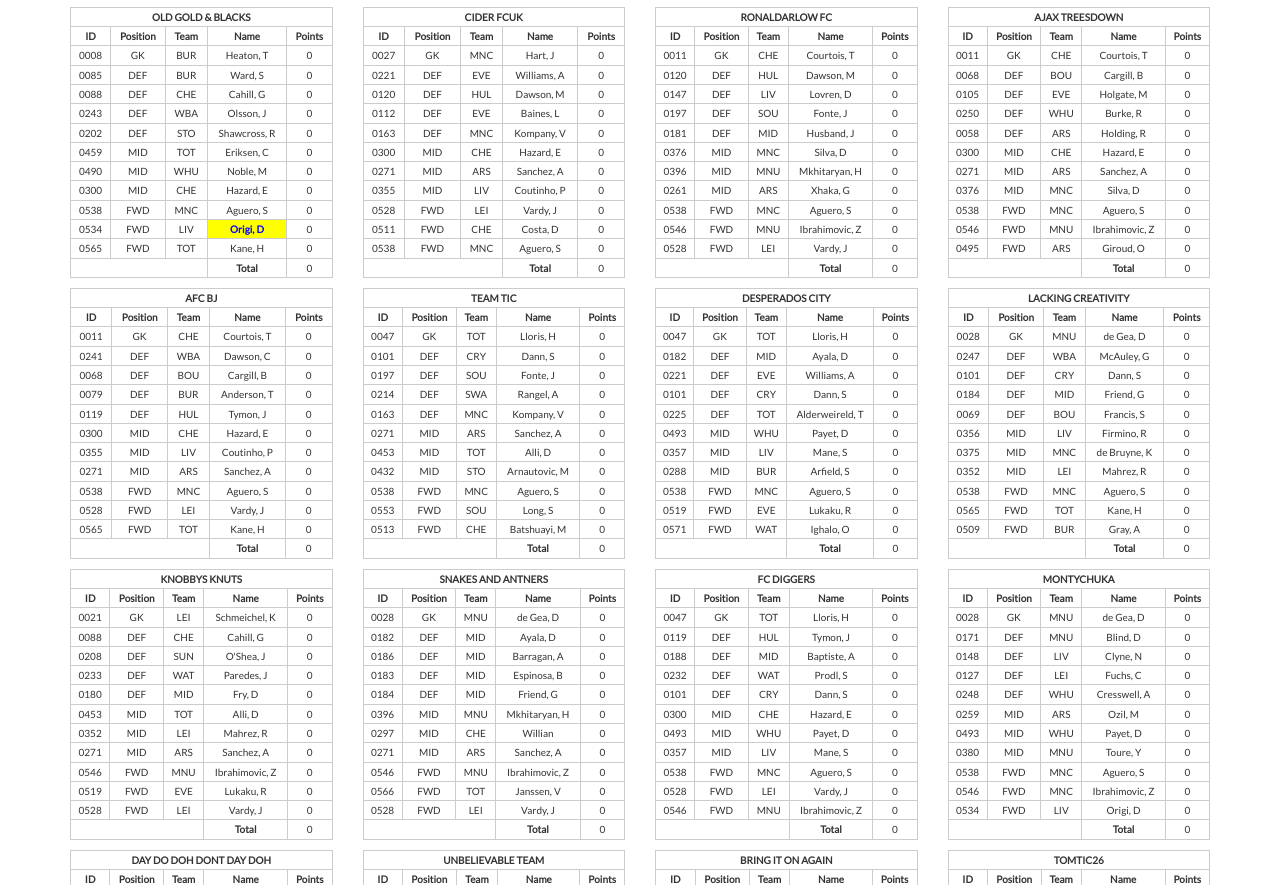
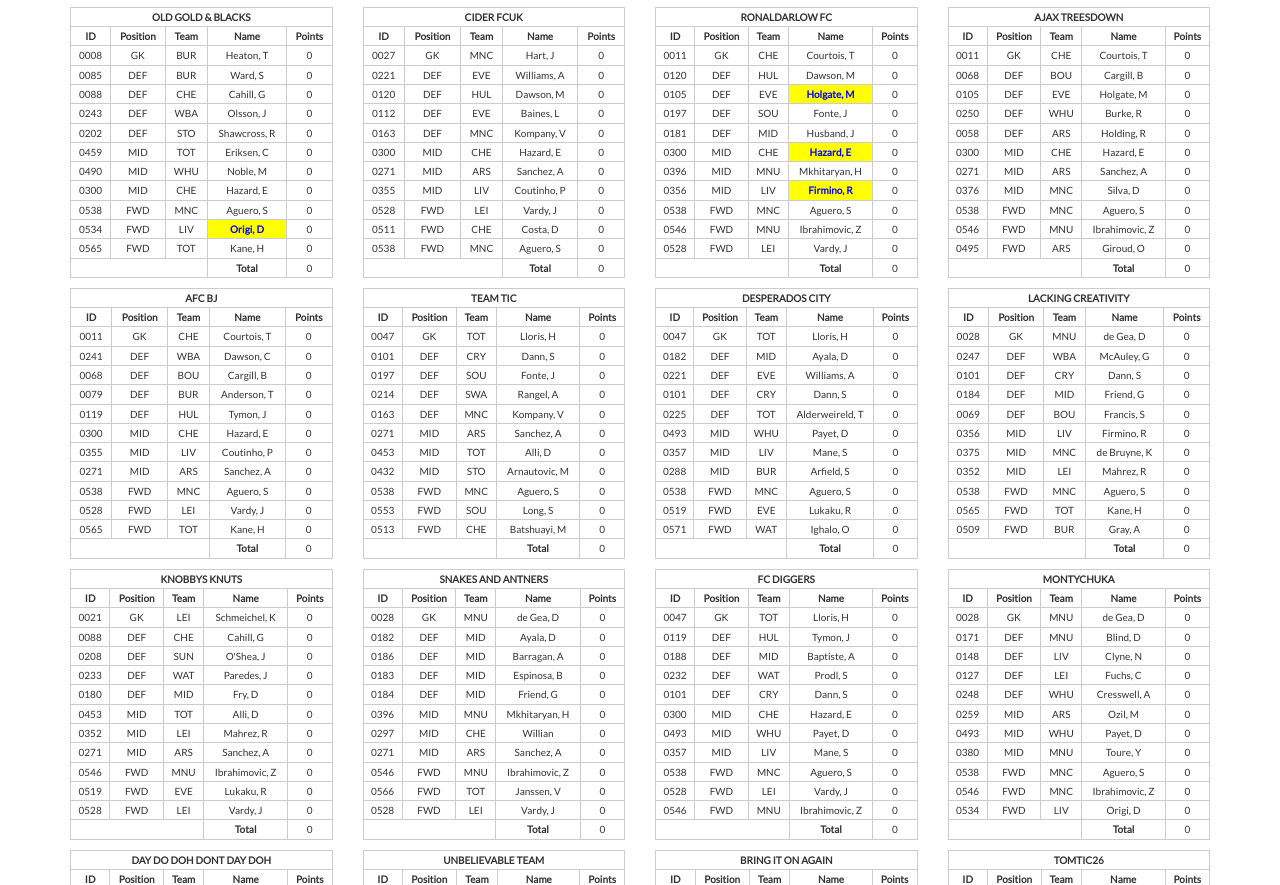
Before and after one commit to DobsonCJ/fantasy-football, a plain HTML site: page index.html in a window 1280 px wide. Shown: the part 887-1772 px from the top of the page. Drawn offline with nearby package versions, Linux system fonts and the light colour scheme.

Commit message:
RONALDARLOW FC Transfers - Lovren OUT | Holgate IN / Silva OUT | Hazard IN / Xhaka OUT | Firmino IN

```diff
--- a/index.html
+++ b/index.html
@@ -1257,10 +1257,10 @@
                                     <td class="points">0</td>
                                 </tr>
                                 <tr class="player-total-data">
-                                    <td class="id">0147</td>
-                                    <td class="position">DEF</td>
-                                    <td class="club">LIV</td>
-                                    <td class="player">Lovren, D</td>
+                                    <td class="id">0105</td>
+                                    <td class="position">DEF</td>
+                                    <td class="club">EVE</td>
+                                    <td class="player transfer">Holgate, M</td>
                                     <td class="points">0</td>
                                 </tr>
                                 <tr class="player-total-data">
@@ -1278,10 +1278,10 @@
                                     <td class="points">0</td>
                                 </tr>
                                 <tr class="player-total-data">
-                                    <td class="id">0376</td>
-                                    <td class="position">MID</td>
-                                    <td class="club">MNC</td>
-                                    <td class="player">Silva, D</td>
+                                    <td class="id">0300</td>
+                                    <td class="position">MID</td>
+                                    <td class="club">CHE</td>
+                                    <td class="player transfer">Hazard, E</td>
                                     <td class="points">0</td>
                                 </tr>
                                 <tr class="player-total-data">
@@ -1292,10 +1292,10 @@
                                     <td class="points">0</td>
                                 </tr>
                                 <tr class="player-total-data">
-                                    <td class="id">0261</td>
-                                    <td class="position">MID</td>
-                                    <td class="club">ARS</td>
-                                    <td class="player">Xhaka, G</td>
+                                    <td class="id">0356</td>
+                                    <td class="position">MID</td>
+                                    <td class="club">LIV</td>
+                                    <td class="player transfer">Firmino, R</td>
                                     <td class="points">0</td>
                                 </tr>
                                 <tr class="player-total-data">
```
